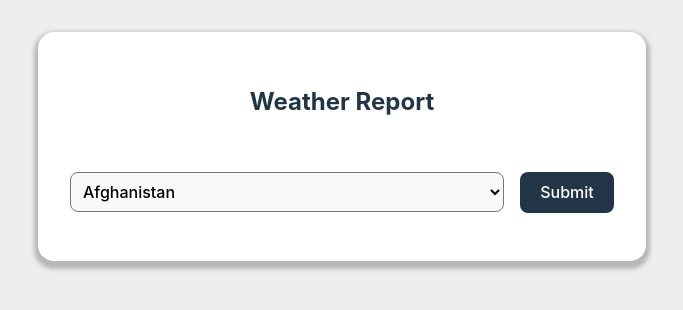
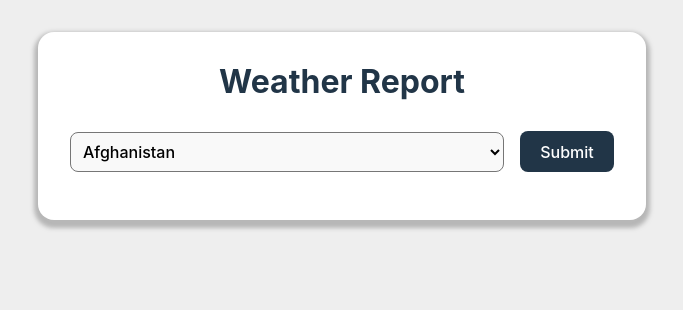
Before and after one commit to David3Emmanuel/weather, a React (Vite) app: page / in a window 1280 px wide. Shown: the top 310 px of the page, without its empty margins (298-981 px from the left). Built offline with nearby package versions, Linux system fonts and the light colour scheme.

Commit message:
Changed header size

```diff
--- a/src/App.css
+++ b/src/App.css
@@ -25,8 +25,9 @@ form {
   align-items: center;
 }
 
-h1 {
+.app h1 {
   margin: 0;
+  font-size: 2rem;
 }
 
 form {
--- a/src/App.tsx
+++ b/src/App.tsx
@@ -20,7 +20,7 @@ function App() {
   }
 
   return <div className='app'>
-    <h2>Weather Report</h2>
+    <h1>Weather Report</h1>
     <form onSubmit={handleSubmit}>
       <select value={country} onChange={e => setCountry(e.target.value as keyof typeof countriesMap)}>
         {countries.map((country, i) => <option key={i} value={country}>{country}</option>)}
```
